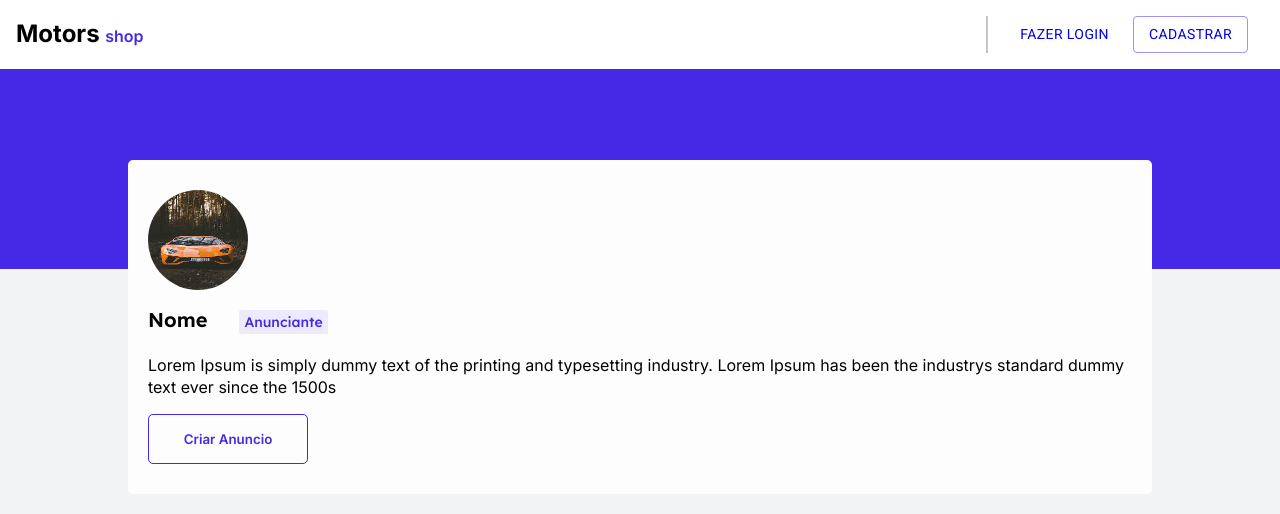
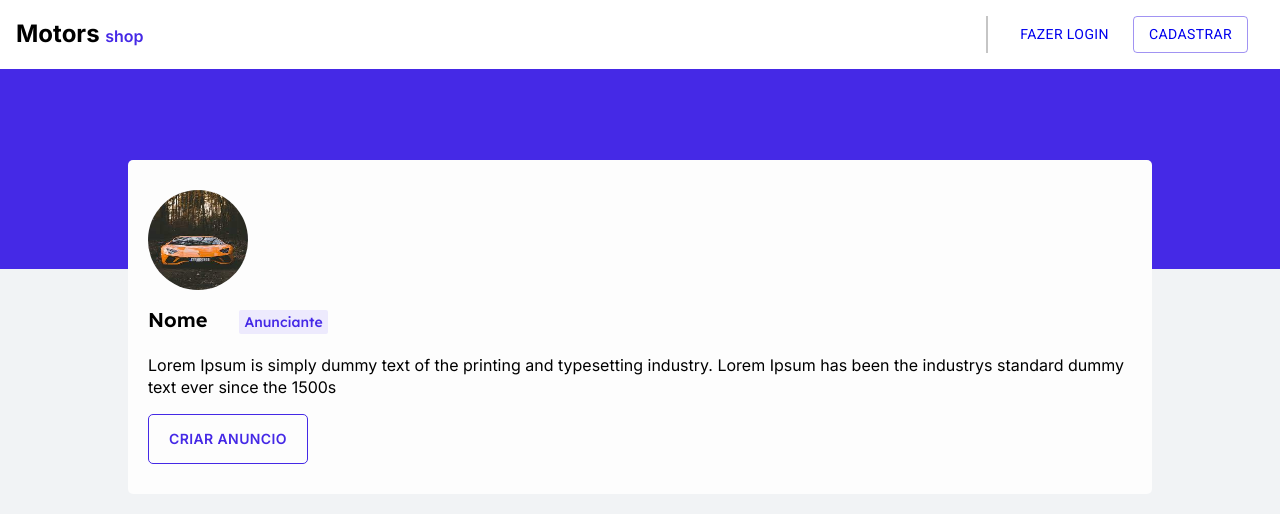
Before and after one commit to JoabeConrado19/Projeto_FullStack, a Next.js app in the folder frontend/: page /announcement in a window 1280 px wide. Shown: the top 514 px of the page. Built offline with nearby package versions, Linux system fonts and the light colour scheme.

Commit message:
chore: small fix in login/register

```diff
--- a/frontend/src/components/AnnouncementPage/index.tsx
+++ b/frontend/src/components/AnnouncementPage/index.tsx
@@ -1,35 +1,50 @@
 import Image from "next/image";
-import style from "./style.module.css"
-import cars from "../../assets/carImages/EXTERIOR-frontSidePilotNear-1653845164710-removebg-preview 1.png"
-import perfil from "../../assets/carImages/download.jpeg"
+import style from "./style.module.css";
+import cars from "../../assets/carImages/EXTERIOR-frontSidePilotNear-1653845164710-removebg-preview 1.png";
+import perfil from "../../assets/carImages/download.jpeg";
+
+import { useState } from "react";
+import CreateAnnouncementModal from "../Modals/CreateAnnouncementModal";
+import { Button } from "@mui/material";
 
 export default function AnnouncementPage() {
- return (<div className={style.containerGeral}>
-    <div className={style.backgroundBlue}>
+  const [modalIsOpen, setModalIsOpen] = useState<boolean>(false);
 
-    </div>
+  return (
+    <>
+      <div className={style.containerGeral}>
+        <div className={style.backgroundBlue}></div>
         <div className={style.perfilUser}>
-        <Image className={style.imgPerfil} src={perfil} alt="img user"/>
+          <Image className={style.imgPerfil} src={perfil} alt="img user" />
           <div className={style.userData}>
             <h2>Nome</h2>
             <span>Anunciante</span>
           </div>
-        <p>Lorem Ipsum is simply dummy text of the printing and typesetting industry. Lorem Ipsum has been the industrys standard dummy text ever since the 1500s</p>
-        <button>Criar Anuncio</button>
+          <p>
+            Lorem Ipsum is simply dummy text of the printing and typesetting
+            industry. Lorem Ipsum has been the industrys standard dummy text
+            ever since the 1500s
+          </p>
+          <Button
+            onClick={() => {
+              setModalIsOpen((prevState) => !prevState);
+            }}
+          >
+            Criar Anuncio
+          </Button>
         </div>
 
         <div className={style.containerCards}>
           <ul className={style.ulContainer}>
-
             <li className={style.liCard}>
               <div>
-     <Image className={style.imgCard} src={cars} alt='Carro'/>
+                <Image className={style.imgCard} src={cars} alt="Carro" />
               </div>
               <div className={style.cardTextContainer}>
                 <h3>Porsche - 718</h3>
                 <p>
-      Lorem Ipsum is simply dummy text of the printing and typesetting industry.
-      Lorem...
+                  Lorem Ipsum is simply dummy text of the printing and
+                  typesetting industry. Lorem...
                 </p>
               </div>
               <div className={style.cardDataContainer}>
@@ -44,7 +59,6 @@ export default function AnnouncementPage() {
                 <button>Ver Detalhes</button>
               </div>
             </li>
-
           </ul>
         </div>
         <div className={style.nextPrev}>
@@ -52,6 +66,9 @@ export default function AnnouncementPage() {
           <a href="">Seguinte</a>
         </div>
       </div>
-
+      {modalIsOpen ? (
+        <CreateAnnouncementModal closeModalFunc={setModalIsOpen} />
+      ) : null}
+    </>
   );
 }
--- a/frontend/src/components/Footer/index.tsx
+++ b/frontend/src/components/Footer/index.tsx
@@ -21,6 +21,9 @@ export default function FooterComponent({styles}: IFooterComponent) {
             <span>{siteInfos.copyright}</span>
             <Button
                 className={style.footer_button}
+                onClick={() => {
+                    document.body.scrollIntoView()
+                }}
             >
                 <span
                     style={{
--- a/frontend/src/components/Form/style.module.css
+++ b/frontend/src/components/Form/style.module.css
@@ -69,7 +69,6 @@
 .BackgroundOne {
   width: 100%;
   min-height: 100vh;
-  height: 100%;
   position: absolute;
   display: flex;
   flex-direction: column;
--- a/frontend/src/components/Header/index.tsx
+++ b/frontend/src/components/Header/index.tsx
@@ -28,7 +28,7 @@ export default function HeaderComponent() {
                 // const userInfos: IUserData = await api.get("/user")
 
                 setUserData({
-                    name: "teste",
+                    name: "Samuel Leão",
                     accountType: "",
                     description: "",
                     email: "",
--- a/frontend/src/components/Header/style.module.css
+++ b/frontend/src/components/Header/style.module.css
@@ -35,6 +35,10 @@
     width: 32px;
     height: 32px;
 
+    display: flex;
+    justify-content: center;
+    align-items: center;
+
     border-radius: 50%;
 
     background-color: var(--brand-1);
--- a/frontend/src/components/Modals/ModalBase/style.module.css
+++ b/frontend/src/components/Modals/ModalBase/style.module.css
@@ -1,9 +1,11 @@
 .modal_background {
-    position: absolute;
+    position: fixed;
     top: 0;
 
     width: 100%;
     min-height: 100vh;
+
+    overflow: hidden;
 
     background-color: #00000047;
 }
--- a/frontend/src/pages/login.tsx
+++ b/frontend/src/pages/login.tsx
@@ -12,7 +12,6 @@ const LoginPage = () => {
           width: "100%"
         }}/>
       </section>
-
     </>
   );
 };
--- a/frontend/src/pages/register.tsx
+++ b/frontend/src/pages/register.tsx
@@ -9,10 +9,10 @@ const RegisterPage = () => {
       <HeaderComponent />
       <section className={styles.BackgroundOne}>
         <RegisterForm />
-      </section>
         <FooterComponent styles={{
           width: "100%"
         }}/>
+      </section>
     </>
   );
 };
```
Lines whose indentation alone changed are shown as unchanged.
